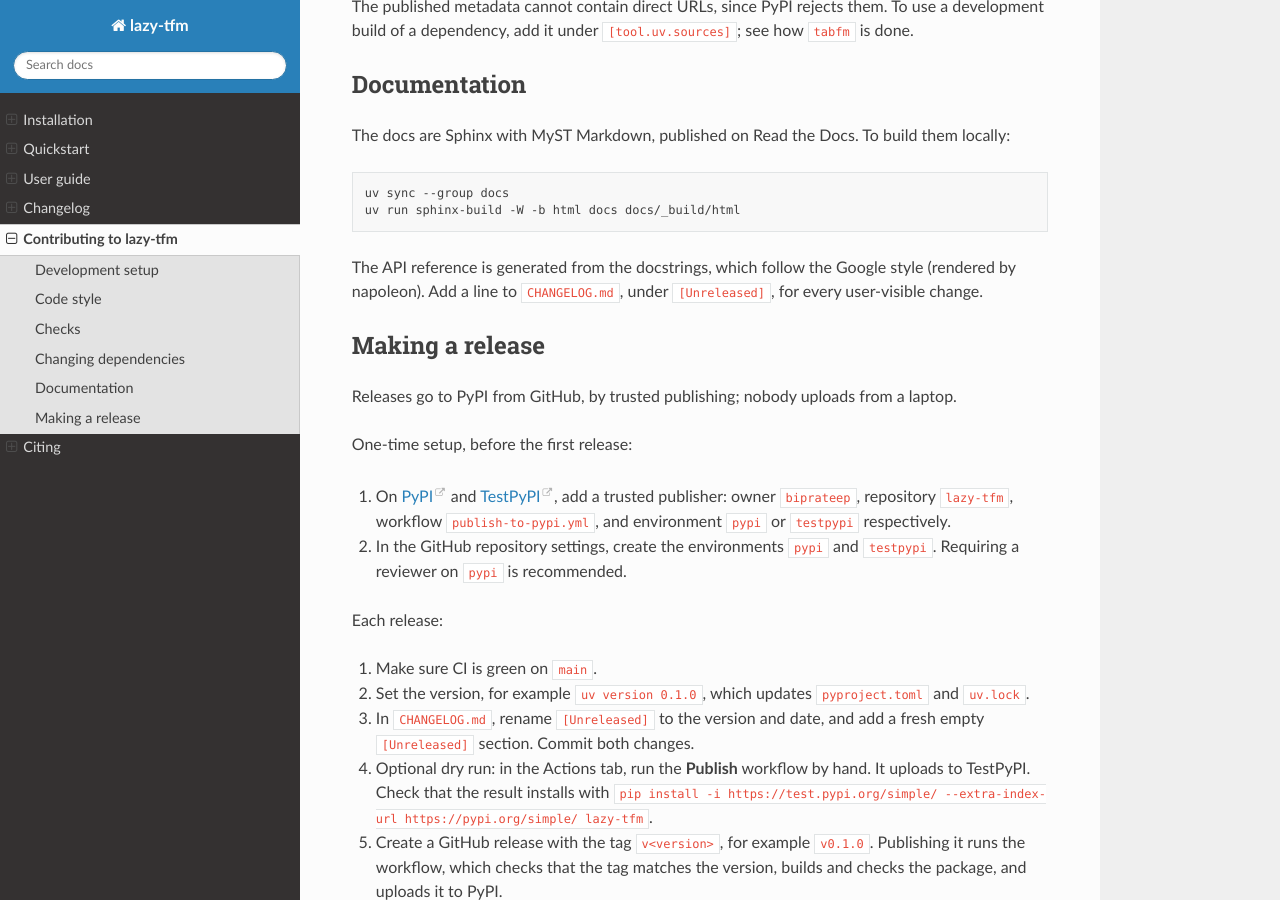
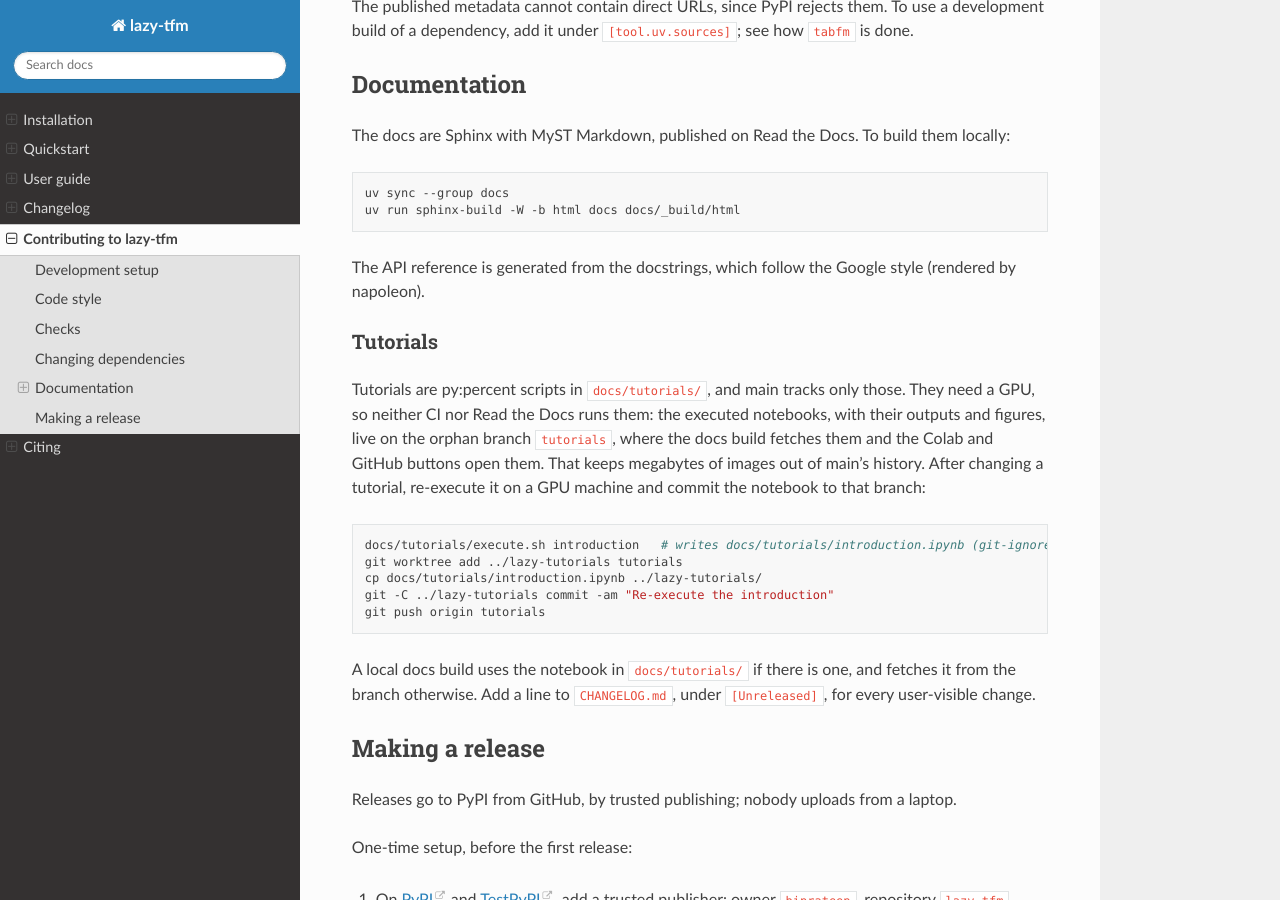
Before and after one commit to biprateep/lazy-tfm, a Sphinx documentation site: the page built from docs/contributing.md, in a window 1280 px wide and 900 px high, scrolled down 1317 px. Built offline with Sphinx 7.4.7 and the Read the Docs theme 3.1.0, drawn with Linux system fonts in a browser that asks for light colours; pages that are not in the unit, such as notebooks, are missing from menus.

Commit message:
Add an introductory tutorial, executed on the tutorials branch
docs/tutorials/introduction.py (py:percent) walks through DC1 photo-z
PDFs with TabPFN-3.5: the data, fit, predict_proba on DC1_GRID, point
estimates, the Data Challenge metrics, credible intervals, and TabICL
compared on the hardest galaxies. Buttons open it in Colab or on GitHub.

The tutorial needs a GPU, so main tracks only its source. execute.sh
runs it into a notebook for the orphan branch tutorials; docs/conf.py
fetches the notebook from there when the tree has none, and points the
page's Edit on GitHub link at the script. Also enables MyST dollar math
and excludes docs/build, where myst-nb copies the notebooks it renders.

Co-Authored-By: Claude Opus 5.5 <noreply@anthropic.com>

````diff
--- a/CONTRIBUTING.md
+++ b/CONTRIBUTING.md
@@ -66,7 +66,28 @@ uv run sphinx-build -W -b html docs docs/_build/html
 ```
 
 The API reference is generated from the docstrings, which follow the Google
-style (rendered by napoleon). Add a line to `CHANGELOG.md`, under `[Unreleased]`, for every
+style (rendered by napoleon).
+
+### Tutorials
+
+Tutorials are py:percent scripts in `docs/tutorials/`, and main tracks only
+those. They need a GPU, so neither CI nor Read the Docs runs them: the executed
+notebooks, with their outputs and figures, live on the orphan branch
+`tutorials`, where the docs build fetches them and the Colab and GitHub buttons
+open them. That keeps megabytes of images out of main's history. After
+changing a tutorial, re-execute it on a GPU machine and commit the notebook to
+that branch:
+
+```bash
+docs/tutorials/execute.sh introduction   # writes docs/tutorials/introduction.ipynb (git-ignored)
+git worktree add ../lazy-tutorials tutorials
+cp docs/tutorials/introduction.ipynb ../lazy-tutorials/
+git -C ../lazy-tutorials commit -am "Re-execute the introduction"
+git push origin tutorials
+```
+
+A local docs build uses the notebook in `docs/tutorials/` if there is one, and
+fetches it from the branch otherwise. Add a line to `CHANGELOG.md`, under `[Unreleased]`, for every
 user-visible change.
 
 ## Making a release
--- a/docs/conf.py
+++ b/docs/conf.py
@@ -17,6 +17,8 @@ Typical usage example:
 # ruff: noqa: GS004
 
 from importlib import metadata
+import pathlib
+import subprocess
 from typing import Any
 
 from sphinx import application
@@ -38,15 +40,60 @@ extensions = [
     "sphinx_rtd_theme",
 ]
 
-exclude_patterns = ["_build", "**.ipynb_checkpoints"]
+exclude_patterns = ["_build", "build", "**.ipynb_checkpoints"]
 root_doc = "index"
 
 # -- MyST and notebooks ------------------------------------------------------
-myst_enable_extensions = ["colon_fence", "deflist"]
+myst_enable_extensions = ["colon_fence", "deflist", "dollarmath"]
 myst_heading_anchors = 3
-# Notebooks will be committed with their outputs (they need a GPU), so the docs
-# build never executes them.
+# The tutorials need a GPU, so the docs build never executes them. main tracks
+# their py:percent source; the executed notebooks, outputs included, live on
+# the orphan branch `tutorials` (docs/tutorials/execute.sh writes them), and
+# are fetched from there when the working tree has none.
 nb_execution_mode = "off"
+TUTORIALS = pathlib.Path(__file__).parent / "tutorials"
+TUTORIALS_BRANCH = "tutorials"
+
+
+def _fetch_tutorials() -> None:
+    """Writes each tutorial's executed notebook from the ``tutorials`` branch.
+
+    A notebook already in the working tree (a fresh ``execute.sh`` run) is
+    kept, so a local build shows the local outputs.
+
+    Raises:
+        RuntimeError: If a notebook is neither present nor on the branch.
+    """
+    missing = [
+        script.with_suffix(".ipynb")
+        for script in sorted(TUTORIALS.glob("*.py"))
+        if not script.with_suffix(".ipynb").exists()
+    ]
+    if not missing:
+        return
+    git = ["git", "-C", str(TUTORIALS)]
+    fetch = subprocess.run(
+        [*git, "fetch", "--quiet", "--depth=1", "origin", TUTORIALS_BRANCH],
+        capture_output=True,
+        text=True,
+        check=False,
+    )
+    if fetch.returncode:
+        raise RuntimeError(
+            f"cannot fetch the executed tutorials from the {TUTORIALS_BRANCH!r}"
+            f" branch: {fetch.stderr.strip()}"
+        )
+    for notebook in missing:
+        notebook.write_bytes(
+            subprocess.run(
+                [*git, "show", f"FETCH_HEAD:{notebook.name}"],
+                capture_output=True,
+                check=True,
+            ).stdout
+        )
+
+
+_fetch_tutorials()
 
 # -- API reference -------------------------------------------------------------
 autoapi_type = "python"
@@ -122,5 +169,27 @@ def _skip_public_reexports(  # Sphinx's event signature.
     return skip
 
 
+def _edit_tutorial_source(  # Sphinx's event signature.
+    app: application.Sphinx,  # noqa: ARG001
+    pagename: str,
+    templatename: str,  # noqa: ARG001
+    context: dict[str, Any],
+    doctree: object,  # noqa: ARG001
+) -> None:
+    """Points a tutorial's "Edit on GitHub" link at its py:percent source.
+
+    The page is built from the executed notebook, which is not on main.
+    """
+    if pagename.startswith("tutorials/"):
+        context["meta"] = {
+            **(context.get("meta") or {}),
+            "github_url": (
+                "https://github.com/biprateep/lazy-tfm/blob/main/docs/"
+                f"{pagename}.py"
+            ),
+        }
+
+
 def setup(app: application.Sphinx) -> None:  # noqa: D103 - Sphinx's extension hook.
     app.connect("autoapi-skip-member", _skip_public_reexports)
+    app.connect("html-page-context", _edit_tutorial_source)
--- /dev/null
+++ b/docs/tutorials/introduction.py
@@ -0,0 +1,287 @@
+# ---
+# jupyter:
+#   accelerator: GPU
+#   colab:
+#     gpuType: T4
+#     provenance: []
+#   jupytext:
+#     formats: ipynb,py:percent
+#     notebook_metadata_filter: accelerator,colab
+#     text_representation:
+#       extension: .py
+#       format_name: percent
+#       format_version: '1.3'
+#       jupytext_version: 1.19.5
+#   kernelspec:
+#     display_name: Python 3
+#     name: python3
+# ---
+
+# %% [markdown]
+# # Introduction to `lazy`: photo-$z$ PDFs from a foundation model
+#
+# [![Open in Colab](https://colab.research.google.com/assets/colab-badge.svg)](https://colab.research.google.com/github/biprateep/lazy-tfm/blob/tutorials/introduction.ipynb)
+# [![View on GitHub](https://img.shields.io/badge/View%20on-GitHub-181717?logo=github)](https://github.com/biprateep/lazy-tfm/blob/tutorials/introduction.ipynb)
+#
+# `lazy` (**L**azy but **A**ccurate ***z*** for **Y**inz) predicts the full
+# conditional distribution of a continuous target from tabular features, using
+# pretrained tabular foundation models. The models are never trained or
+# fine-tuned: you hand them labelled rows as *context*, and they answer new
+# rows in a single forward pass. The interface follows scikit-learn
+# (`fit` → `predict_proba` → `evaluate`), with `predict_proba` returning a
+# probability density over the target instead of class probabilities.
+#
+# This tutorial uses photometric redshift estimation as the example: from a
+# galaxy's magnitudes, predict the PDF of its redshift $z$. Nothing in the
+# package is specific to redshifts; the same code works for any continuous
+# target. More documentation is on
+# [Read the Docs](https://lazy-tfm.readthedocs.io).
+
+# %% [markdown]
+# ## Setup
+#
+# The cell below installs the package, with the TabPFN and TabICL backends,
+# when the notebook runs on Google Colab. Elsewhere, install it yourself first
+# with `pip install 'lazy-tfm[tabpfn,tabicl]'`.
+#
+# TabPFN, the default model, wants a GPU. On Colab choose
+# *Runtime → Change runtime type → T4 GPU*; `lazy` warns you if it finds no GPU.
+
+# %%
+import sys
+
+if "google.colab" in sys.modules:
+    # %pip install -q 'lazy-tfm[tabpfn,tabicl]'
+    pass
+
+# %% [markdown]
+# Let's import the modules we need.
+
+# %%
+import matplotlib.pyplot as plt  # Plotting
+import numpy as np  # Arrays
+import pandas as pd  # Tables
+
+import lazy  # The topic of this tutorial
+from lazy import datasets
+from lazy import metrics
+from lazy import plotting
+
+# %% [markdown]
+# `lazy.plotting` ships the figure style used by the paper. We fix one seed
+# for everything random: the models' ensembles and our choice of galaxies.
+
+# %%
+SEED = 299792458  # The one constant to rule them all
+
+plotting.use_style()
+plt.rcParams["figure.dpi"] = 110  # Readable in a notebook
+
+# %% [markdown]
+# ## The data
+#
+# We use the catalogue of the LSST DESC Photo-$z$ Data Challenge 1
+# ([Schmidt, Malz et al. 2020](https://arxiv.org/abs/2001.03621)), in which
+# a dozen photo-$z$ codes were compared on the same simulated galaxies.
+# `datasets.fetch_dc1` downloads it (about 1 GB, checksummed) the first time
+# and reads it from a local cache after that. With `split=True` it returns the
+# challenge's own training and test sets.
+
+# %%
+train, test = datasets.fetch_dc1(split=True)
+train, test
+
+# %% [markdown]
+# Each `Catalog` keeps the raw columns: magnitudes in six bands ($ugrizy$),
+# their errors, and the true redshift.
+
+# %%
+train.raw.head()
+
+# %% [markdown]
+# The model sees a table of features built from the magnitudes.
+# `features("mag-color")` gives the $i$-band magnitude and the five adjacent
+# colours ($u-g$, $g-r$, ...), with their errors propagated in quadrature.
+# Any table of numbers works here: a `pandas.DataFrame` or a NumPy array.
+#
+# The test set has 391,000 galaxies. We take a random 10,000 of them to keep
+# this tutorial quick.
+
+# %%
+X_train = train.features("mag-color")
+z_train = train.redshift
+
+rng = np.random.default_rng(SEED)
+rows = rng.choice(len(test), size=10_000, replace=False)
+X_test = test.features("mag-color").iloc[rows]
+z_test = test.redshift[rows]
+
+print(f"{len(X_train):,} context rows, {len(X_test):,} test rows")
+X_train.head()
+
+# %% [markdown]
+# ## The model
+#
+# `lazy.LazyModel` chooses a backend by name and passes any other arguments
+# to it. With no name it uses TabPFN-3.5. `lazy.list_estimators()` shows the
+# other models, and the
+# [Supported models](https://lazy-tfm.readthedocs.io/en/latest/guide/models.html)
+# page compares their size, speed and licences.
+
+# %%
+lazy.list_estimators()
+
+# %% [markdown]
+# `fit` does not train anything. It checks the features and stores the
+# labelled rows as the model's context. The first call also downloads the
+# model's weights (about 880 MB for TabPFN-3.5), which are cached after that.
+
+# %%
+model = lazy.LazyModel(random_state=SEED)
+model.fit(X_train, z_train)
+
+# %% [markdown]
+# ## Redshift PDFs
+#
+# `predict_proba` returns one density per galaxy on a grid of the target. We
+# ask for the Data Challenge's grid, `lazy.DC1_GRID` (200 bins over
+# $0 \le z \le 2$), so that the numbers below are comparable with the
+# challenge's. Without a grid, each model answers on its own native grid
+# (5,000 bins for TabPFN).
+#
+# This is where the model does its work: one forward pass through the
+# context for all 10,000 galaxies.
+
+# %%
+grid = lazy.DC1_GRID
+pdfs = model.predict_proba(X_test, grid)
+pdfs.shape
+
+# %% [markdown]
+# Here are the PDFs of a few random galaxies, with their true redshifts.
+# Most are narrow; some have two peaks, where different redshifts give
+# similar colours.
+
+# %%
+axes = plotting.plot_pdfs(
+    grid, pdfs, z_true=z_test, n_objects=12, random_state=SEED
+)
+
+# %% [markdown]
+# ## Point estimates
+#
+# Many analyses need a single number per galaxy. `predict` reduces each
+# density to a point estimate (by default its peak, `z_peak`), and
+# `metrics.grid_point_estimates` computes the same from densities you already
+# have, without running the model again.
+
+# %%
+z_peak = metrics.grid_point_estimates(grid, pdfs)["z_peak"]
+
+ax = plotting.plot_zphot_ztrue(z_test, z_peak)
+
+# %% [markdown]
+# Each point is a galaxy, coloured by how many share its place (on a log
+# scale). The dotted lines mark the Data Challenge's outlier cut,
+# $|z_\mathrm{phot} - z_\mathrm{true}| > 0.06\,(1+z_\mathrm{true})$: most
+# galaxies sit well inside it, and the outliers come from colour degeneracies,
+# where a galaxy at one redshift looks like one at another.
+
+# %% [markdown]
+# ## How good are the PDFs?
+#
+# `metrics.summarize` scores densities with the Data Challenge metrics:
+#
+# - the **CDE loss**, which scores whole PDFs (lower is better);
+# - the **PIT** (probability integral transform) statistics, which test
+#   calibration, whether the PDFs are as wide as they should be;
+# - the **point** metrics of `z_peak`: bias, scatter and outlier fraction.
+
+# %%
+table = metrics.summarize(z_test, grid, pdfs, label="TabPFN-3.5")
+table.T
+
+# %% [markdown]
+# `plotting.diagnostic_panel` shows the same things in one figure: the point
+# estimates against the truth; their residuals, as a running median with its
+# 68% band; the PIT quantiles against those of a uniform distribution (on the
+# diagonal if the PDFs are calibrated); and the stacked PDFs against the true
+# redshift distribution $n(z)$.
+
+# %%
+fig = plotting.diagnostic_panel(z_test, grid, pdfs, label="TabPFN-3.5")
+
+# %% [markdown]
+# ## Credible intervals
+#
+# `predict_quantiles` returns quantiles of each galaxy's distribution. They
+# are computed from the model's own answer rather than from a grid, so they
+# are exact. Here we ask for the median and a 68% interval, and check how
+# often the true redshift falls inside it; for calibrated PDFs that is 68% of
+# the time.
+
+# %%
+q = model.predict_quantiles(X_test, [0.16, 0.5, 0.84])
+inside = (q[:, 0] <= z_test) & (z_test <= q[:, 2])
+print(
+    f"True redshift inside the 68% interval for {inside.mean():.1%} of galaxies"
+)
+
+# %% [markdown]
+# ## Another model
+#
+# Every model has the same interface, so trying another is one line. TabICL
+# is small, BSD-licensed and fast on a CPU; it is the one to use on a laptop.
+# We run it on the same galaxies and compare.
+
+# %%
+tabicl = lazy.LazyModel("tabicl", random_state=SEED).fit(X_train, z_train)
+pdfs_tabicl = tabicl.predict_proba(X_test, grid)
+
+pd.concat(
+    [
+        table,
+        metrics.summarize(z_test, grid, pdfs_tabicl, label="TabICL"),
+    ]
+).set_index("model").T
+
+# %% [markdown]
+# On most galaxies the two models agree closely. They differ where the
+# answer is uncertain, so let's compare their PDFs for six of the hardest
+# galaxies: random picks from the 5% whose TabPFN 68% interval is widest.
+
+# %%
+width = q[:, 2] - q[:, 0]
+hardest = np.flatnonzero(width > np.quantile(width, 0.95))
+idx = rng.choice(hardest, size=6, replace=False)
+
+fig, axes = plt.subplots(
+    2, 3, figsize=(9, 4.5), sharex=True, layout="constrained"
+)
+for ax, i in zip(axes.flat, idx):
+    ax.plot(grid.centers, pdfs[i], label="TabPFN-3.5")
+    ax.plot(grid.centers, pdfs_tabicl[i], label="TabICL")
+    ax.axvline(z_test[i], color="k", ls="--", lw=1, label="true $z$")
+for ax in axes[-1]:
+    ax.set_xlabel("$z$")
+for ax in axes[:, 0]:
+    ax.set_ylabel("$p(z)$")
+axes[0, 0].legend()
+
+# %% [markdown]
+# ## Beyond redshifts
+#
+# Nothing above depends on the target being a redshift. For any other
+# continuous target, pass your own features and values to `fit`, and your own
+# grid to `predict_proba`, for example `lazy.Grid.from_edges(np.linspace(0, 10,
+# 201))` or no grid at all. The point metrics divide residuals by $1+z$, the
+# photo-$z$ convention; pass `scale="none"` to `summarize` or `evaluate` to use
+# plain residuals instead.
+#
+# Next steps:
+#
+# - [Supported models](https://lazy-tfm.readthedocs.io/en/latest/guide/models.html):
+#   which model to choose, and what hardware it needs.
+# - [Backends](https://lazy-tfm.readthedocs.io/en/latest/guide/backends.html):
+#   ensembling, bagging, and large contexts.
+# - [Metrics and figures](https://lazy-tfm.readthedocs.io/en/latest/guide/metrics.html).
--- a/pyproject.toml
+++ b/pyproject.toml
@@ -99,7 +99,7 @@ docs = [
     "sphinx-autoapi>=3",
     "sphinx-copybutton>=0.5",
     "sphinx-design>=0.6",
-    "myst-nb>=1.1", # MyST Markdown pages, and the notebooks once there are tutorials
+    "myst-nb>=1.1", # MyST Markdown pages and the tutorial notebooks
     "sphinx-rtd-theme>=3",
 ]
 
@@ -206,6 +206,8 @@ dummy-variable-rgx = "^(_|unused_.*|dummy_.*)$"
 # may read protected members, need no annotations, and take pytest fixtures
 # that the body never names.
 "tests/**" = ["D101", "D102", "D103", "D107", "ANN", "SLF001", "ARG"]
+# A notebook cell shows its last expression, so a bare one is the point.
+"docs/tutorials/**" = ["B018"]
 
 [tool.ruff.lint.pydocstyle]
 convention = "google"  # §3.8: Args:, Returns:, Raises:
````
Also changed, not shown: CHANGELOG.md (+2 -0 lines), docs/index.md (+7 -0 lines), 2 other files.
